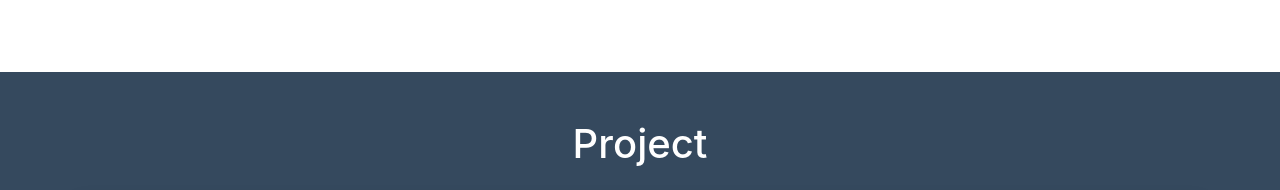
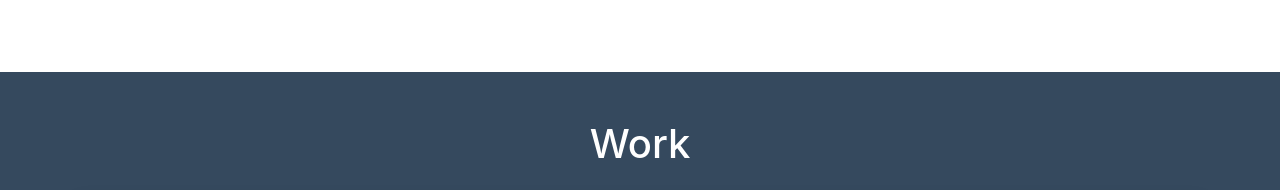
Before and after one commit to karenhou/my_portfolio, a Vue app: page / in a window 1280 px wide. Shown: the part 1540-1730 px from the top of the page. Built offline with nearby package versions, Linux system fonts and the light colour scheme; some icons are missing.

Commit message:
update css styles

```diff
--- a/src/views/Home.vue
+++ b/src/views/Home.vue
@@ -48,7 +48,7 @@
       <div class="container">
         <div class="row">
           <div class="col">
-            <h1 class="mt-5" id="projectTitle">Project</h1>
+            <h1 class="mt-5" id="projectTitle">Work</h1>
           </div>
         </div>
 
```
Also changed, not shown: package.json (+3 -4 lines), 9 other files (tests, documents, lock files or other folders).
